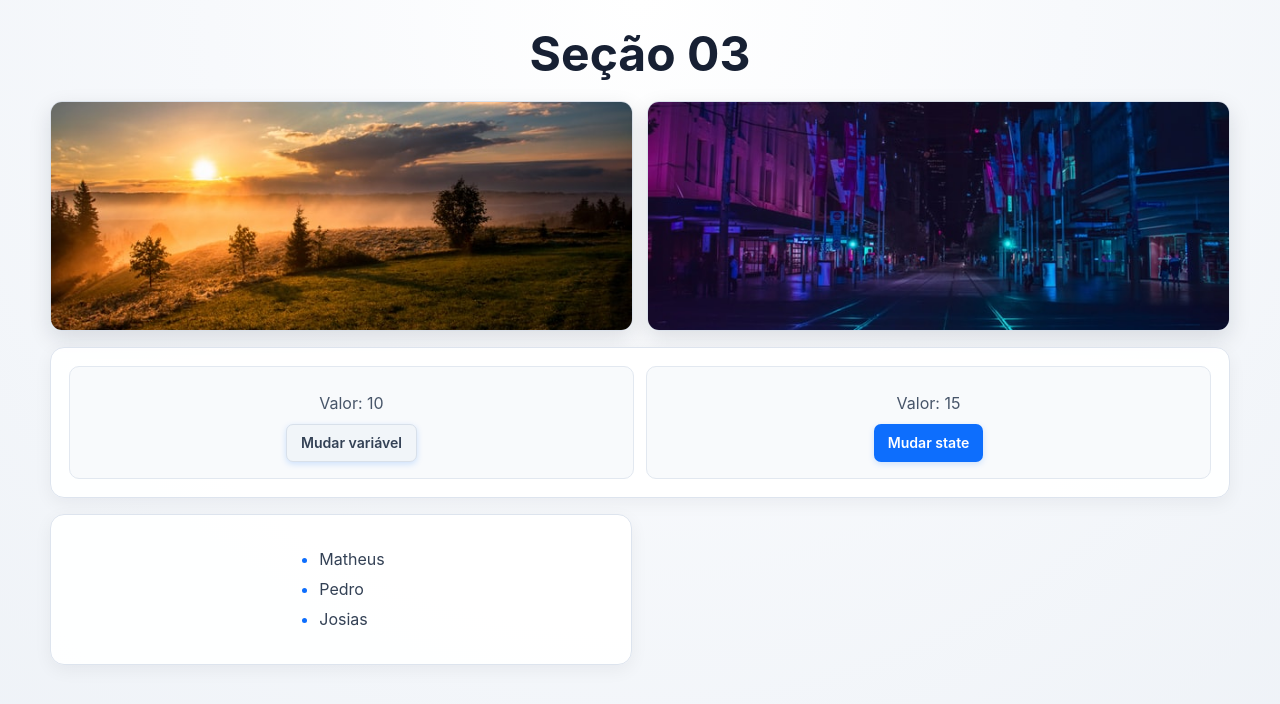
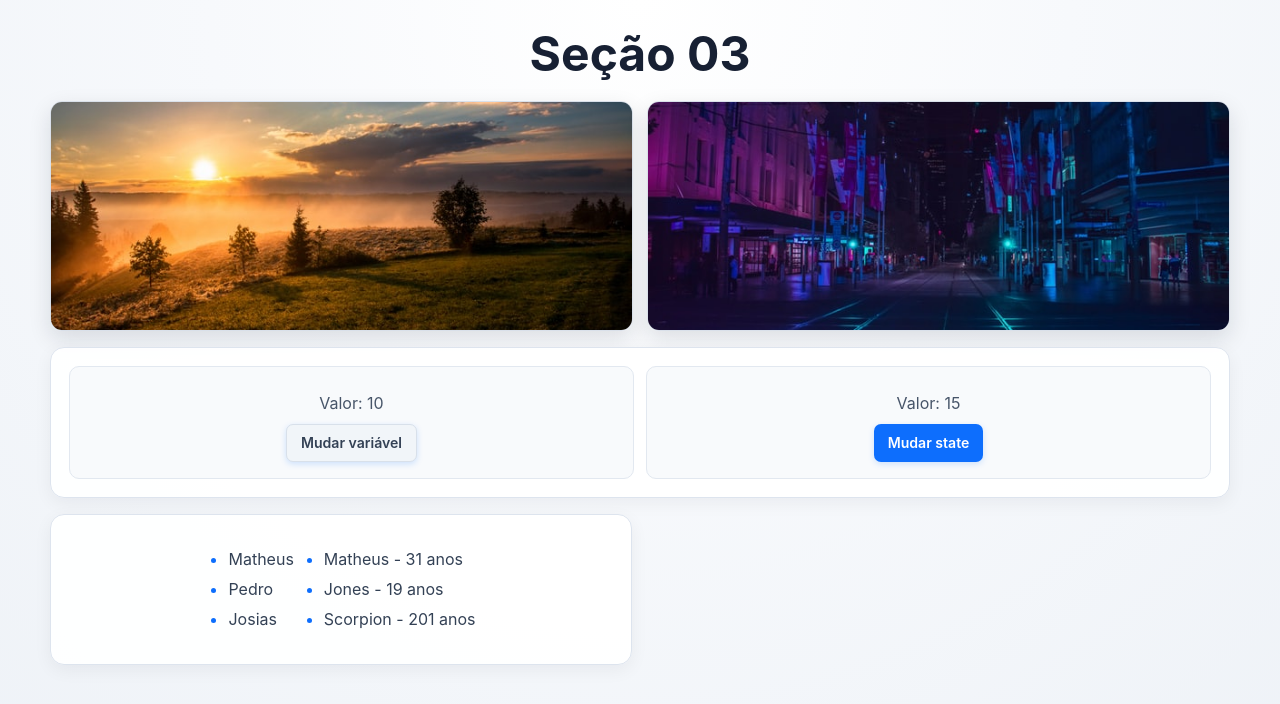
Before and after one commit to GleissonPDias/aula_08, a React (Vite) app in the folder aula-08/: page / in a window 1280 px wide. Shown: the top 704 px of the page. Built offline with nearby package versions, Linux system fonts and the light colour scheme.

Commit message:
refactor: render users from object list

```diff
--- a/aula-08/src/components/ListRender.jsx
+++ b/aula-08/src/components/ListRender.jsx
@@ -1,15 +1,28 @@
 import { useState } from "react";
 
 const ListRender = () => {
-  // Lista simples mantida em state apenas para fins didáticos.
   const [list] = useState(["Matheus", "Pedro", "Josias"]);
+
+  // Agora cada usuário possui um id estável.
+  const [users] = useState([
+    { id: 1, name: "Matheus", age: 31 },
+    { id: 2, name: "Jones", age: 19 },
+    { id: 3, name: "Scorpion", age: 201 },
+  ]);
 
   return (
     <div>
       <ul>
         {list.map((item, i) => (
-          // O índice é usado como key.
           <li key={i}>{item}</li>
+        ))}
+      </ul>
+
+      <ul>
+        {users.map((user) => (
+          <li key={user.id}>
+            {user.name} - {user.age} anos
+          </li>
         ))}
       </ul>
     </div>
```
